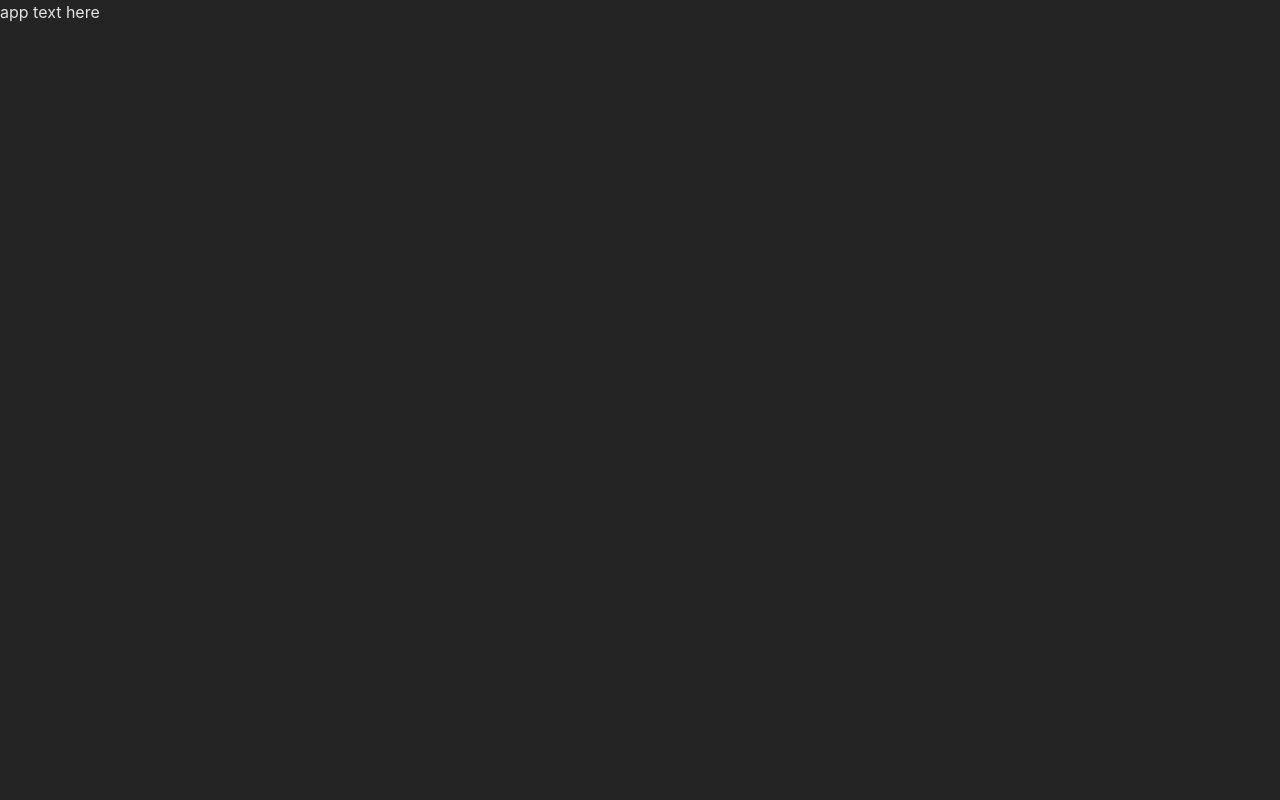
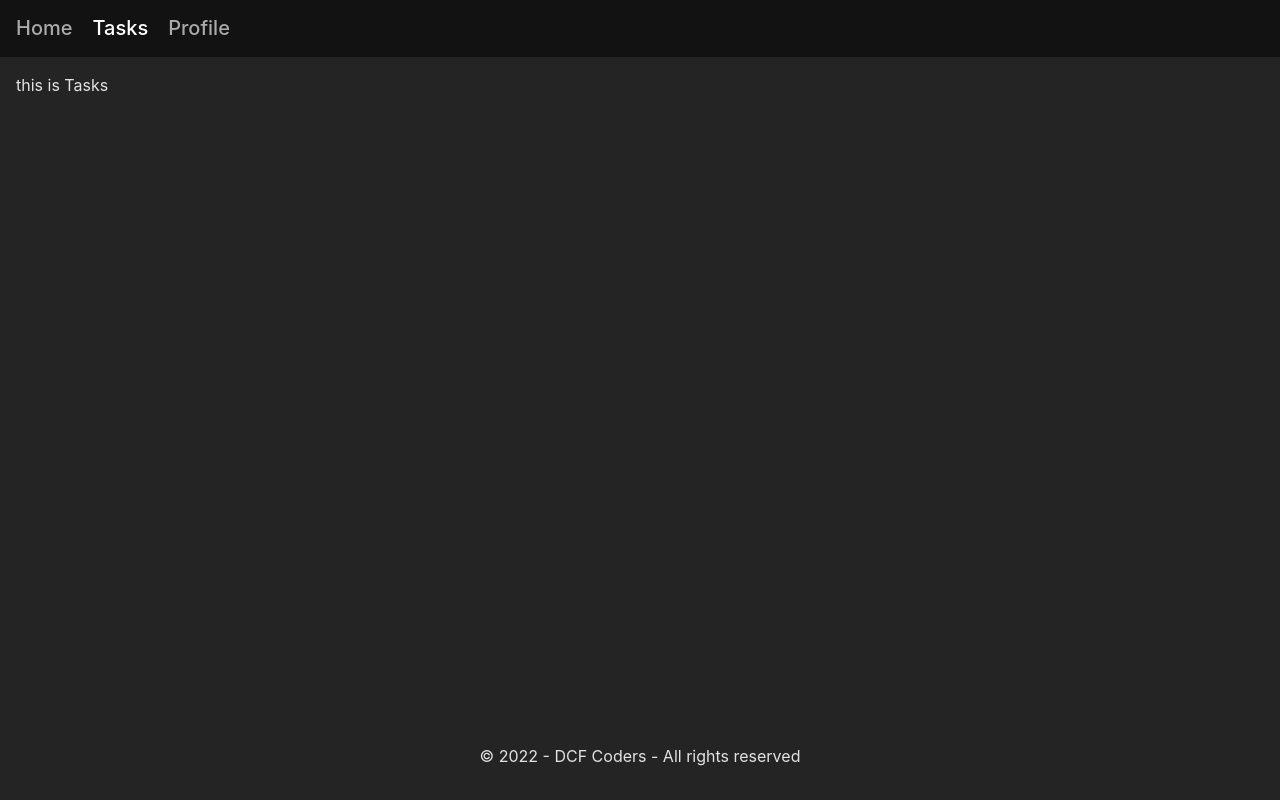
Before and after one commit to DClarkFarr/vite-react-state-presentation, a React (Vite) app in the folder web/: page /tasks in a window 1280 px wide. Built offline with nearby package versions, Linux system fonts and the light colour scheme; no server answers.

Commit message:
basic routing

```diff
--- a/web/package.json
+++ b/web/package.json
@@ -12,7 +12,8 @@
     "axios": "^0.27.2",
     "lodash": "^4.17.21",
     "react": "^18.2.0",
-    "react-dom": "^18.2.0"
+    "react-dom": "^18.2.0",
+    "react-router-dom": "^6.3.0"
   },
   "devDependencies": {
     "@types/react": "^18.0.15",
--- a/web/src/App.scss
+++ b/web/src/App.scss
@@ -1,4 +1,49 @@
 #root {
   max-width: 1280px;
   margin: 0 auto;
+  min-height: inherit;
 }
+
+.app {
+  display: flex;
+  flex-direction: column;
+  min-height: inherit;
+
+  .header,
+  .footer {
+    flex-shrink: 0;
+  }
+  .main {
+    flex-grow: 1;
+  }
+
+  .footer {
+    padding: 2rem;
+    text-align: center;
+  }
+
+  .header {
+    display: flex;
+    column-gap: 20px;
+    align-items: center;
+    background: rgba(0, 0, 0, 0.5);
+    padding: 1rem;
+  }
+
+  .main {
+    padding: 1rem;
+  }
+}
+
+.nav-link {
+  font-size: 20px;
+  color: #aaa;
+
+  &:hover {
+    color: #ccc;
+  }
+
+  &--active {
+    color: #fff;
+  }
+}
--- a/web/src/App.tsx
+++ b/web/src/App.tsx
@@ -1,15 +1,23 @@
 import { useEffect } from "react";
 import "./App.scss";
-import TaskService from "./services/taskService";
+import { Routes, Route } from "react-router-dom";
+import Home from "./pages/Home";
+import Tasks from "./pages/Tasks";
+import Profile from "./pages/Profile";
+import MainLayout from "./components/Layout/MainLayout";
 
 function App() {
-  useEffect(() => {
-    TaskService.list().then((tasks) => {
-      console.log("got ttasks", tasks);
-    });
-    console.log("app mounted");
-  }, []);
-  return <div className="app">app text here</div>;
+  return (
+    <div className="app">
+      <Routes>
+        <Route path="/" element={<MainLayout />}>
+          <Route path="tasks" element={<Tasks />} />
+          <Route path="profile" element={<Profile />} />
+          <Route path="/" element={<Home />} />
+        </Route>
+      </Routes>
+    </div>
+  );
 }
 
 export default App;
--- /dev/null
+++ b/web/src/components/Layout/MainLayout.tsx
@@ -0,0 +1,23 @@
+import { ReactNode } from "react";
+import { Outlet } from "react-router-dom";
+import CustomLink from "./NavLink";
+
+const MainLayout = () => {
+  return (
+    <>
+      <div className="header">
+        <CustomLink to="/">Home</CustomLink>
+        <CustomLink to="/tasks">Tasks</CustomLink>
+        <CustomLink to="/profile">Profile</CustomLink>
+      </div>
+      <div className="main">
+        <Outlet />
+      </div>
+      <div className="footer">
+        &copy; 2022 - DCF Coders - All rights reserved
+      </div>
+    </>
+  );
+};
+
+export default MainLayout;
--- /dev/null
+++ b/web/src/components/Layout/NavLink.tsx
@@ -0,0 +1,20 @@
+import { Link, LinkProps, useMatch, useResolvedPath } from "react-router-dom";
+
+const CustomLink = ({ children, to, ...props }: LinkProps) => {
+  let resolved = useResolvedPath(to);
+  let match = useMatch({ path: resolved.pathname, end: true });
+
+  return (
+    <div>
+      <Link
+        className={`nav-link ${match ? "nav-link--active" : ""}`}
+        to={to}
+        {...props}
+      >
+        {children}
+      </Link>
+    </div>
+  );
+};
+
+export default CustomLink;
--- a/web/src/main.tsx
+++ b/web/src/main.tsx
@@ -1,10 +1,13 @@
-import React from 'react'
-import ReactDOM from 'react-dom/client'
-import App from './App'
-import './index.css'
+import React from "react";
+import ReactDOM from "react-dom/client";
+import { BrowserRouter } from "react-router-dom";
+import App from "./App";
+import "./index.css";
 
-ReactDOM.createRoot(document.getElementById('root') as HTMLElement).render(
+ReactDOM.createRoot(document.getElementById("root") as HTMLElement).render(
   <React.StrictMode>
-    <App />
+    <BrowserRouter>
+      <App />
+    </BrowserRouter>
   </React.StrictMode>
-)
+);
--- /dev/null
+++ b/web/src/pages/Home.tsx
@@ -0,0 +1,5 @@
+const Home = () => {
+  return <div className="home">this is Home</div>;
+};
+
+export default Home;
--- /dev/null
+++ b/web/src/pages/Profile.tsx
@@ -0,0 +1,5 @@
+const Profile = () => {
+  return <div className="profile">this is Profile</div>;
+};
+
+export default Profile;
--- /dev/null
+++ b/web/src/pages/Tasks.tsx
@@ -0,0 +1,5 @@
+const Tasks = () => {
+  return <div className="tasks">this is Tasks</div>;
+};
+
+export default Tasks;
```
Also changed, not shown: 1 other file (tests, documents, lock files or other folders).
